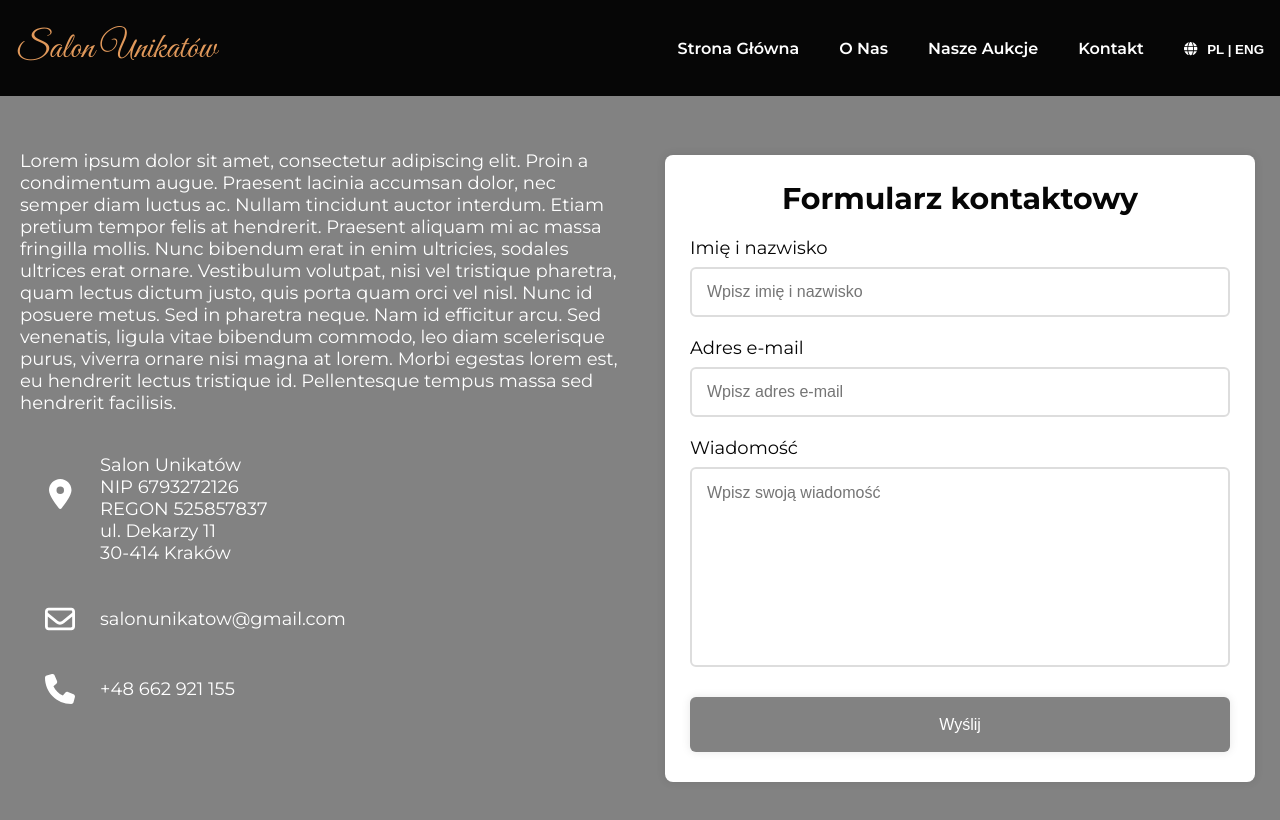
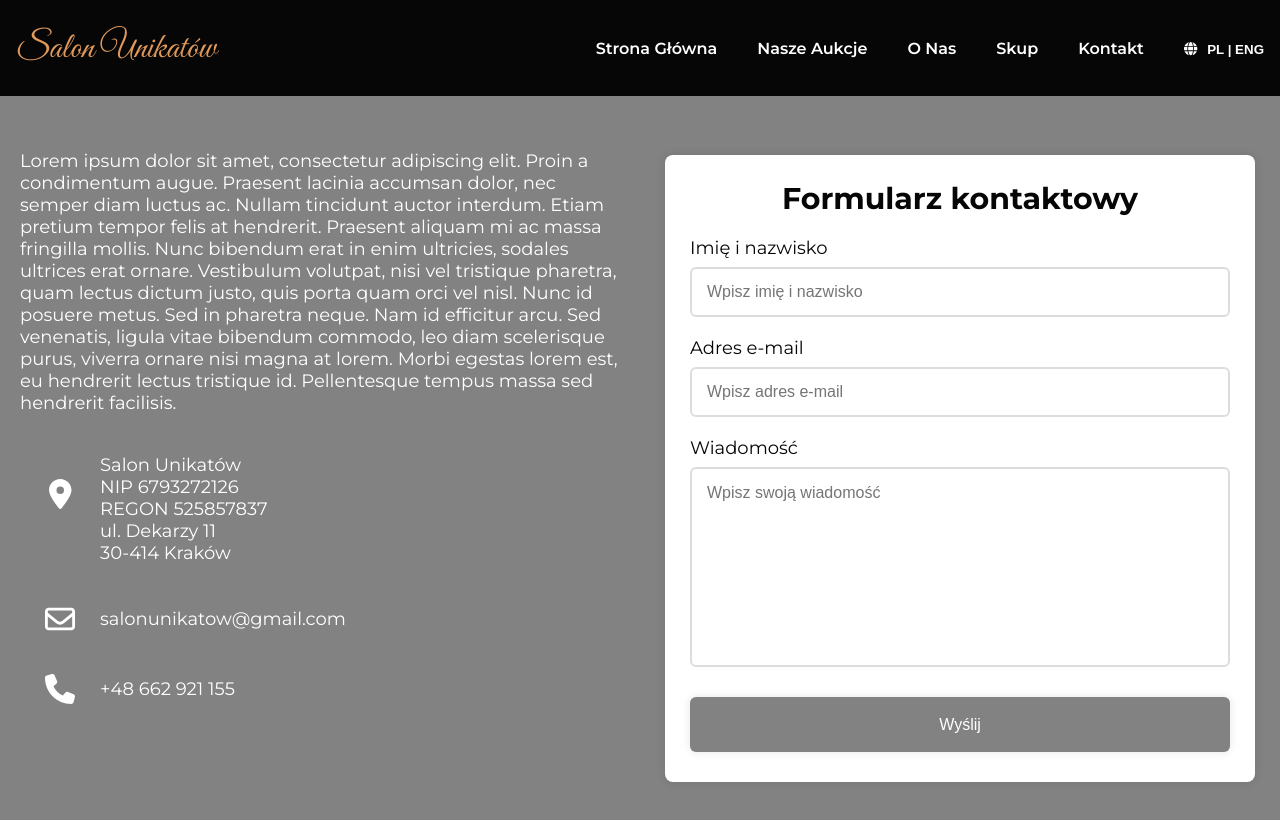
Before and after one commit to jkbednarczyk/subc, a React (Create React App) app: page /contact in a window 1280 px wide. Shown: the top 820 px of the page. Built offline with nearby package versions, Linux system fonts and the light colour scheme; a web font is replaced by a local one.

Commit message:
SUBC-0012 Change order of tabc in menu, add CustomNavLink component

```diff
--- /dev/null
+++ b/src/components/navbar/CustomNavLink.component.tsx
@@ -0,0 +1,25 @@
+import { FC } from "react";
+import { NavLink } from "react-router-dom";
+import './Navbar.css';
+
+interface CustomNavLinkProps {
+    to: string;
+    text: string;
+    onClick: any;
+    target?: string;
+}
+
+export const CustomNavLink: FC<CustomNavLinkProps> = (props) => {
+    return <>
+        <li className = "nav__item">
+            <NavLink
+                to = {props.to}
+                className = "nav__link"
+                target = {props.target}
+                onClick = {props.onClick}
+                >
+                {props.text}
+            </NavLink>
+        </li>
+    </>
+}
--- a/src/components/navbar/Navbar.component.tsx
+++ b/src/components/navbar/Navbar.component.tsx
@@ -7,6 +7,7 @@ import { faGlobe } from "@fortawesome/free-solid-svg-icons";
 import {translate} from '../../lang/utils/TranslationUtils';
 import { useTranslation } from "react-i18next";
 import { CustomLink } from "../common/CustomLink";
+import {CustomNavLink} from "./CustomNavLink.component";
 
 interface NavbarProps {
   language: string;
@@ -44,26 +45,32 @@ export const Navbar: FC<NavbarProps> = (props) => {
           id="nav-menu"
         >
           <ul className="nav__list">
-            <li className="nav__item">
-              <NavLink to="/" className="nav__link" onClick={closeMenuOnMobile}>
-                {translate("HOME")}
-              </NavLink>
-            </li>
-            <li className="nav__item">
-              <NavLink to="/about-us" className="nav__link" onClick={closeMenuOnMobile}>
-                {translate("ABOUT_US")}
-              </NavLink>
-            </li>
-            <li className="nav__item">
-              <NavLink to = {CustomLink.allegroAllAuctions} target="_blank" className="nav__link" onClick={closeMenuOnMobile}>
-                {translate("OUR_AUCTIONS")}
-              </NavLink>
-            </li>
-            <li className="nav__item">
-              <NavLink to="/contact" className="nav__link" onClick={closeMenuOnMobile}>
-                {translate("CONTACT")}
-              </NavLink>
-            </li>
+            <CustomNavLink
+              to = "/"
+              onClick = {closeMenuOnMobile}
+              text = {translate("HOME")}
+            />
+            <CustomNavLink
+              to = {CustomLink.allegroAllAuctions}
+              onClick = {closeMenuOnMobile}
+              text = {translate("OUR_AUCTIONS")}
+              target = "_blank"
+            />
+            <CustomNavLink
+              to = "/about-us"
+              onClick = {closeMenuOnMobile}
+              text = {translate("ABOUT_US")}
+            />
+            <CustomNavLink
+              to = "/about-us"
+              onClick = {closeMenuOnMobile}
+              text = {translate("PURCHASE")}
+            />
+            <CustomNavLink
+              to = "/contact"
+              onClick = {closeMenuOnMobile}
+              text = {translate("CONTACT")}
+            />
             <li className="nav__item">
               <button className="nav__lang" onClick={() => handleLanguageChange(currentLang)}>
                 <FontAwesomeIcon icon={faGlobe} className="button_icon" />
@@ -75,7 +82,6 @@ export const Navbar: FC<NavbarProps> = (props) => {
             <IoClose />
           </div>
         </div>
-
         <div className="nav__toggle" id="nav-toggle" onClick={toggleMenu}>
           <IoMenu />
         </div>
--- a/src/lang/en-gb.json
+++ b/src/lang/en-gb.json
@@ -4,6 +4,7 @@
     "ABOUT_US": "About Us",
     "OUR_AUCTIONS": "Our Auctions",
     "CONTACT": "Contact",
+    "PURCHASE": "Purchase",
     "COPYRIGHT": "2024 Salon Unikatów. Please read our ",
     "PRIVACY_POLICY": "privacy policy",
 
--- a/src/lang/pl-gb.json
+++ b/src/lang/pl-gb.json
@@ -4,6 +4,7 @@
     "ABOUT_US": "O Nas",
     "OUR_AUCTIONS": "Nasze Aukcje",
     "CONTACT": "Kontakt",
+    "PURCHASE": "Skup",
     "COPYRIGHT": "2024 Salon Unikatów. Zapoznaj się z ",
     "PRIVACY_POLICY": "polityką prywatności",
 
```
